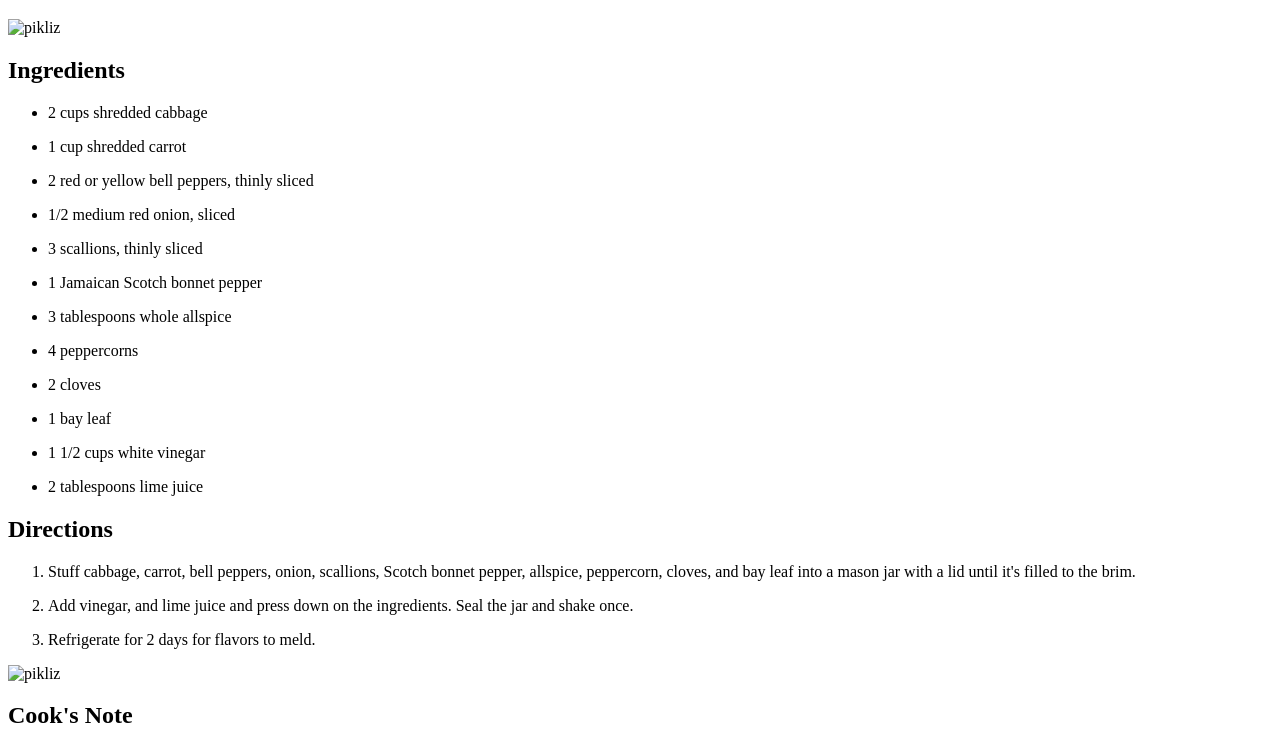
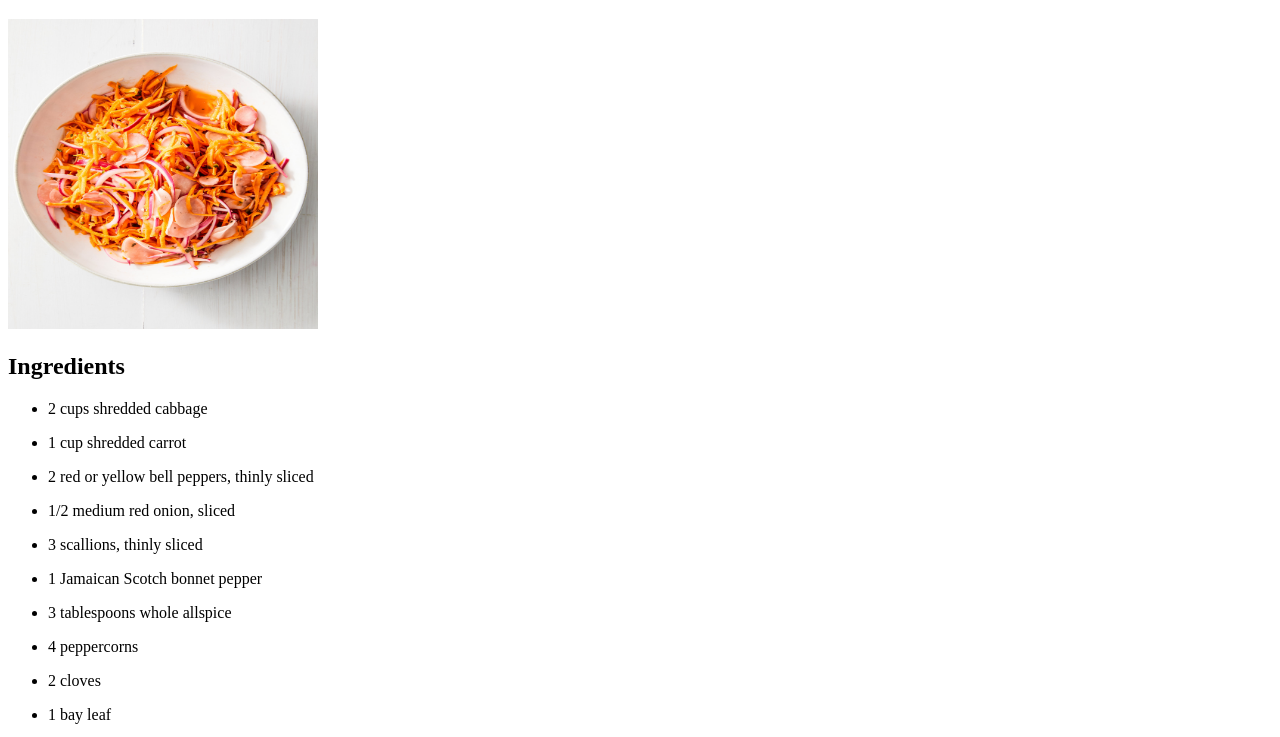
Before and after one commit to JasonHan888/jason-recipe, a plain HTML site: page recipes/pikliz.html in a window 1280 px wide. Shown: the part 61-798 px from the top of the page. Drawn offline with Linux system fonts and the light colour scheme.

Commit message:
Edit index.html

```diff
--- a/recipes/pikliz.html
+++ b/recipes/pikliz.html
@@ -7,8 +7,7 @@
 
     <body>
         <h1>Pikliz</h1>
-        <img src="/home/jason/jason-recipe/images/8655382ROSCOE_Pikiliz4x3-11e285f8cca249d2ac48c0917acc33c4.webp" alt="pikliz" height="310" width="310">
-
+        <img src="../images/pkliz.jpg" alt="pikliz" height="310" width="310">
         <h2>Ingredients</h2>
         <ul>
             <li><p>2 cups shredded cabbage</p></li>
@@ -31,7 +30,7 @@
             <li><p>Add vinegar, and lime juice and press down on the ingredients. Seal the jar and shake once.</p></li>
             <li><p>Refrigerate for 2 days for flavors to meld.</p></li>
         </ol>
-        <img src="/home/jason/jason-recipe/images/8655382ROSCOE_Pikiliz4x3-11e285f8cca249d2ac48c0917acc33c4.webp" alt="pikliz" height="310" width="310">
+        <img src="../images/pkliz.jpg" alt="pikliz" height="310" width="310">
 
         <h2>Cook's Note</h2>
         <p>Store in a cool place for up to 2 months. Opened jars should be kept in the refrigerator.</p>
```
Also changed, not shown: index.html (+1 -1 lines), recipes/arepas.html (+1 -1 lines), recipes/burmesechickencurry.html (+1 -1 lines).
